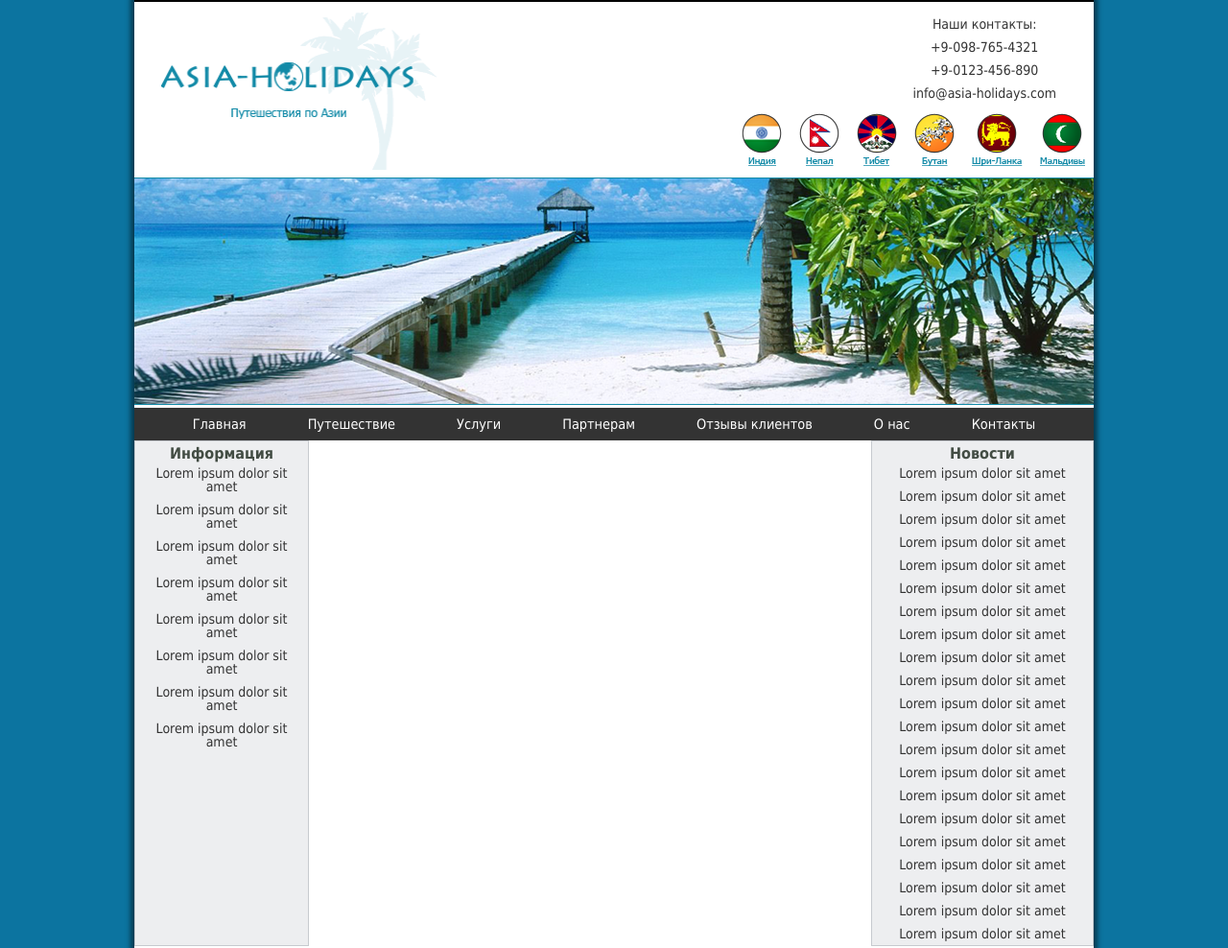
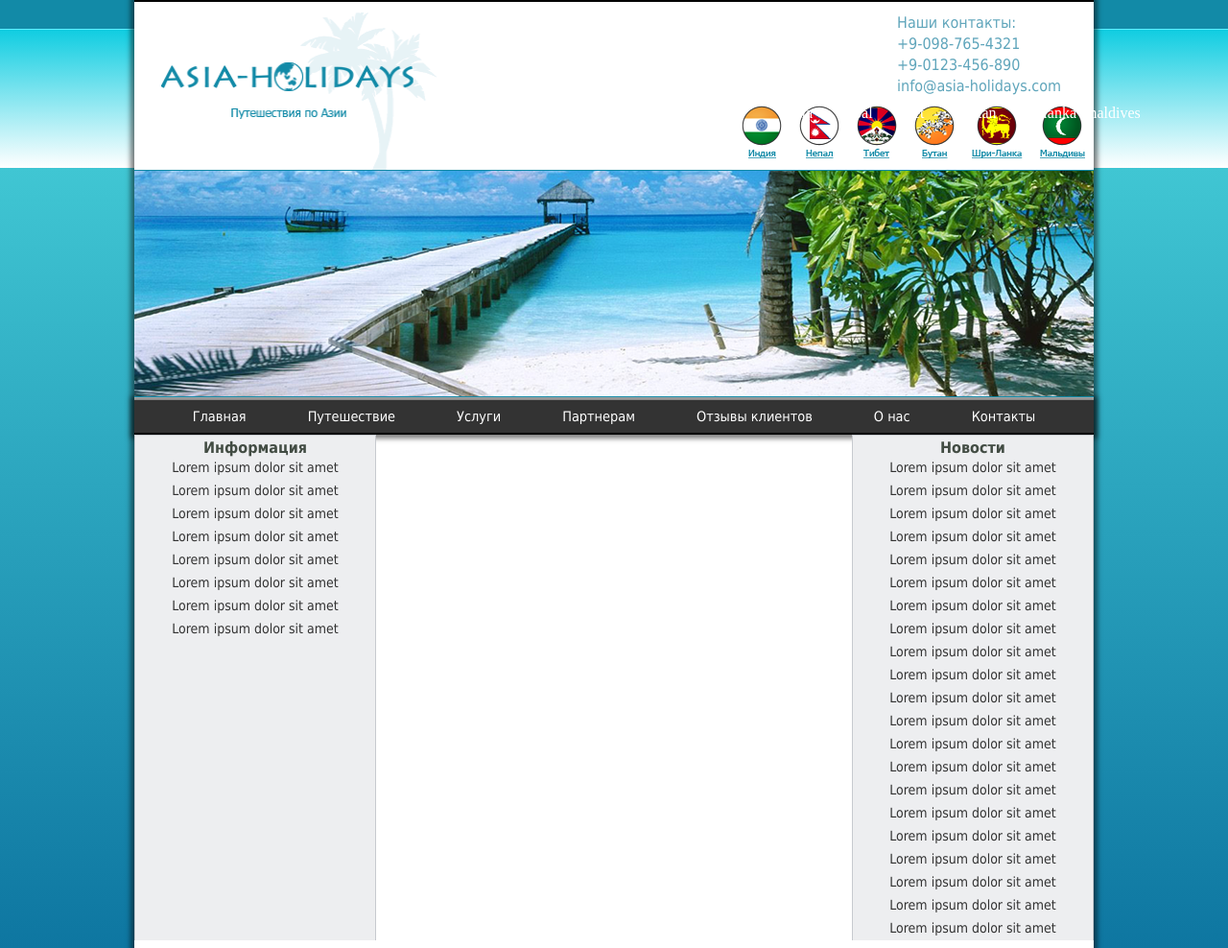
Before and after one commit to NastyaOstapchenko/homework3, a plain HTML site: page index.html in a window 1280 px wide. Shown: the top 988 px of the page at 96% size. Drawn offline with Linux system fonts and the light colour scheme.

Commit message:
homework3

```diff
--- a/css/style.css
+++ b/css/style.css
@@ -12,9 +12,23 @@
 }
 
 body{
-  background-color: #0c74a0;
+  /*background-color: #0c74a0;*/
+  background: #0c739f linear-gradient( to bottom,
+    #128aa7 ,  #128aa7 30px,
+    #5ef0ff 30px, #5ef0ff 31px,
+    #10cde1 31px, #fff 175px,
+    #40c6d3 175px, #0c739f 1020px);
+    background-repeat: no-repeat;
 }
 
+a {
+  text-decoration: none;
+}
+
+span {
+  color: white;
+  position: absolute;
+}
 
 .logo {
   float: left;
@@ -53,6 +67,16 @@ body{
 
 
 /*================NAVIGATION============================*/
+.menu {
+  box-shadow: 0px 0px 5px 4px rgba(0, 0, 0, 0.5);
+  border-bottom: solid black 2px;
+}
+
+.sub-menu {
+  box-shadow: 0px 0px 5px 4px rgba(0, 0, 0, 0.5);
+  border-top: solid black 1px;
+}
+
 
 .navigation {
   background: #333333;
@@ -101,16 +125,16 @@ body{
 /*sub menu*/
 
 
-.sab-menu {
+.sub-menu {
     display: none;
     position: absolute;
   }
 
-.sab-menu li {
+.sub-menu li {
   display: block;
 }
 
-.show-menu:hover .sab-menu {
+.show-menu:hover .sub-menu {
       display: block;
 }
 
@@ -118,21 +142,29 @@ body{
 
 
 
-
-
-
-
-
+.content {
+  width: 100%;
+  overflow: hidden;
+}
 
 .information {
-  float: left;
   border: solid #c7cacf 1px;
   background-color: #edeef0;
   color: #424c43;
-  width: 18%;
   font-family: Tahoma;
   position: center;
-  height: 525px;
+  padding-bottom: 20000px;
+  margin-bottom: -20000px;
+  width: 25%;
+  float: left;
+}
+
+.empty {
+  width: 50%;
+  float: left;
+  background: #FFFFFF;
+  padding-bottom: 20000px;
+  margin-bottom: -20000px;
 }
 
 .news {
@@ -140,13 +172,15 @@ body{
   border: solid #c7cacf 1px;
   background-color: #edeef0;
   color: #424c43;
-  width: 23%;
+  width: 25%;
   font-family: Tahoma;
   height: 525px;
+  padding-bottom: 20000px;
+  margin-bottom: -20000px;
 }
 
 
-p {
+.content p {
   font-size: 14px;
   text-align: center;
   color: #333333;
@@ -166,4 +200,5 @@ h2 {
   color: white;
   font-size: 13px;
   font-family: Tahoma;
+  text-align: center;
 }
--- a/index.html
+++ b/index.html
@@ -23,25 +23,56 @@
     </div>
     <div class="countries">
     <ul>
-      <li><img src="img/india.png" alt="india"></li>
-      <li><img src="img/nepal.png" alt="nepal"></li>
-      <li><img src="img/tibet.png" alt="tibet"></li>
-      <li><img src="img/bhutan.png" alt="bhutan"></li>
-      <li><img src="img/sri-lanka.png" alt="sri-lanka"></li>
-      <li><img src="img/maldives.png" alt="maldives"></li>
+      <li>
+      <a href="#">
+      <img src="img/india.png" alt="india">
+      <span>india</span>
+      </a>
+      </li>
+      <li>
+        <a href="#">
+        <img src="img/nepal.png" alt="nepal">
+        <span>nepal</span>
+      </a>
+    </li>
+      <li>
+        <a href="#">
+          <img src="img/tibet.png" alt="tibet">
+          <span>tibet</span>
+        </a>
+      </li>
+      <li>
+        <a href="#">
+          <img src="img/bhutan.png" alt="bhutan">
+          <span>bhutan</span>
+        </a>
+      </li>
+      <li>
+        <a href="#">
+          <img src="img/sri-lanka.png" alt="sri-lanka">
+          <span>sri-lanka</span>
+        </a>
+      </li>
+      <li>
+        <a href="#">
+          <img src="img/maldives.png" alt="maldives">
+          <span>maldives</span>
+        </a>
+      </li>
     </ul>
     </div>
   </div>
 </header>
 
-<div class="photo"></div>
+<div class="photo">
 <img src="img/photo.png" alt="photo">
+</div>
 
 <nav class="navigation">
-<ul>
+<ul class="menu">
         <li class="main"><a href="Главная">Главная</a></li>
         <li class="travelling show-menu"><a href="Путешествие">Путешествие</a>
-          <ul class="sab-menu">
+          <ul class="sub-menu">
             <li><a href="Путешествие 1">Путешествие 1</a></li>
             <li><a href="Путешествие 2">Путешествие 2</a></li>
             <li><a href="Путешествие 3">Путешествие 3</a></li>
@@ -50,7 +81,7 @@
           </ul>
         </li>
         <li class="service show-menu"><a href="Услуги">Услуги</a>
-          <ul class="sab-menu">
+          <ul class="sub-menu">
             <li><a href="Услуга 1">Услуга 1</a></li>
             <li><a href="Услуга 2">Услуга 2</a></li>
             <li><a href="Услуга 3">Услуга 3</a></li>
@@ -59,7 +90,7 @@
           </ul>
         </li>
         <li class="partners show-menu"><a href="Партнерам">Партнерам</a>
-          <ul class="sab-menu">
+          <ul class="sub-menu">
             <li><a href="Партнерам 1">Партнерам 1</a></li>
             <li><a href="Партнерам 2">Партнерам 2</a></li>
             <li><a href="Партнерам 3">Партнерам 3</a></li>
@@ -75,7 +106,6 @@
 
 
 <div class="content">
-
 
 
   <div class="news">
@@ -103,6 +133,8 @@
     <p>Lorem ipsum dolor sit amet</p>
   </div>
 
+<div class="center-column"></div>
+
   <div class="information">
     <h2>Информация</h2>
     <p>Lorem ipsum dolor sit amet</p>
@@ -114,8 +146,6 @@
     <p>Lorem ipsum dolor sit amet</p>
     <p>Lorem ipsum dolor sit amet</p>
   </div>
-
-
 </div>
 
 
```
Also changed, not shown: img/whitepage.png (added).
